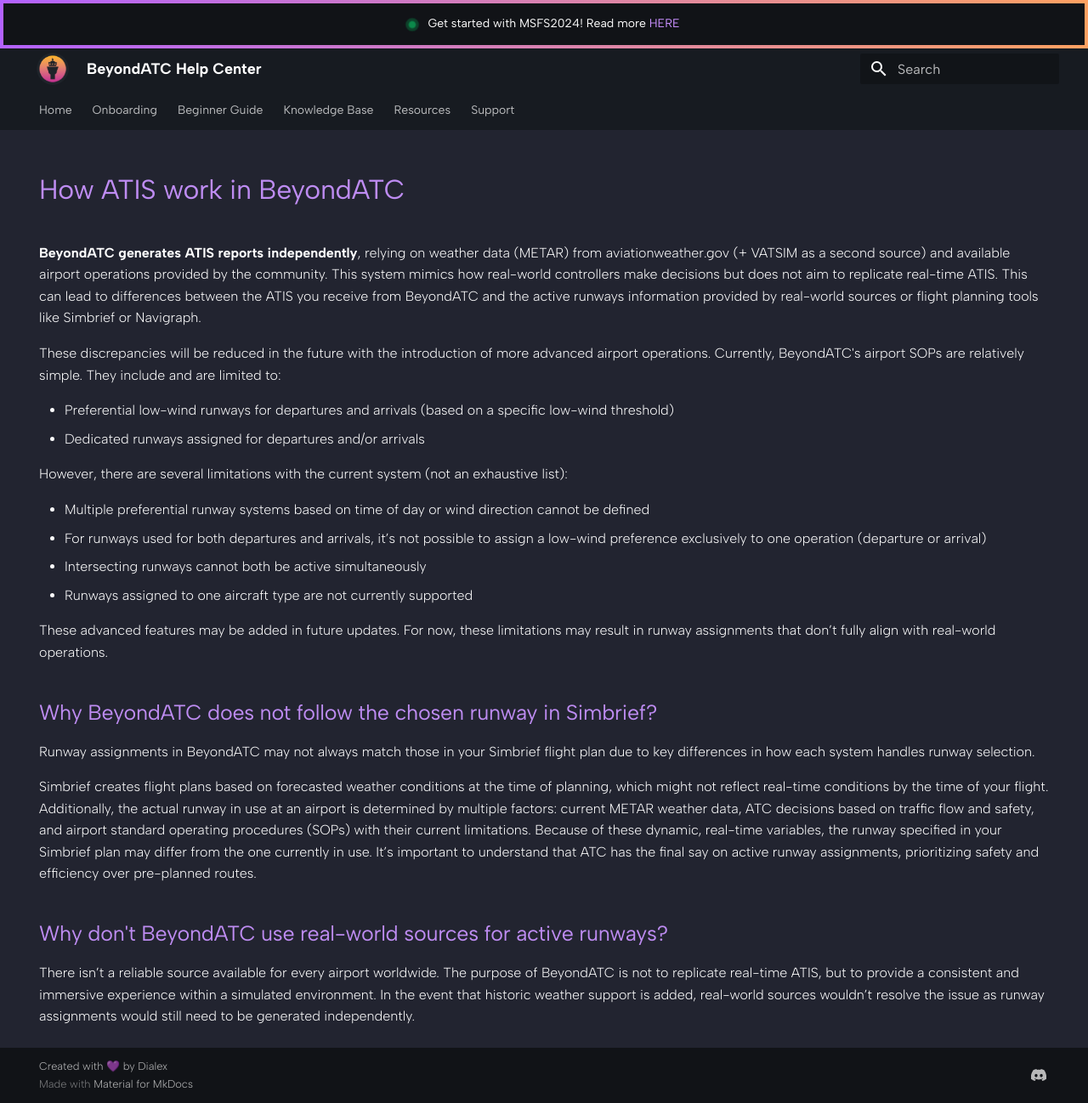
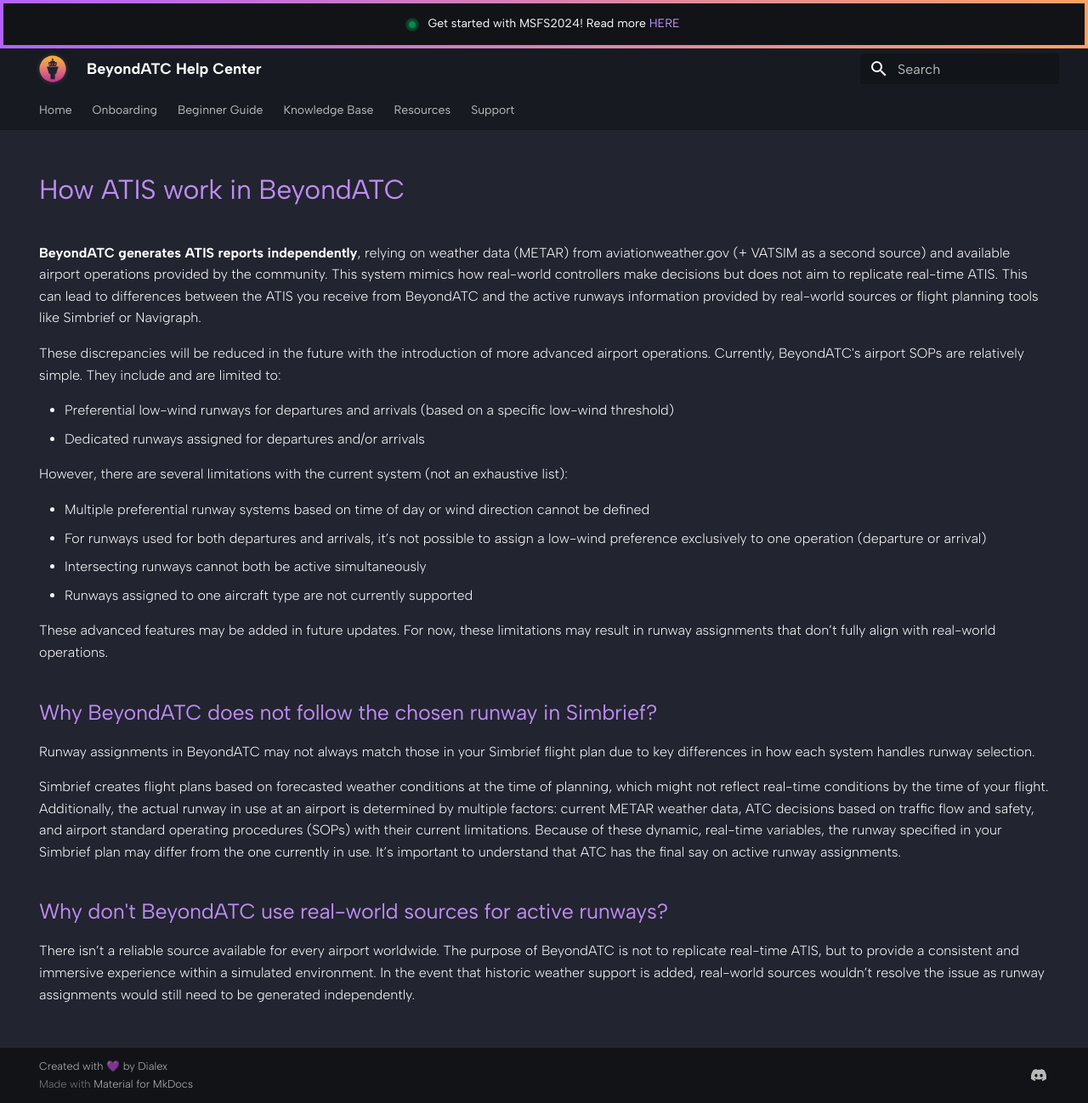
Before and after one commit to BeyondATC/BeyondATC_Wiki, an MkDocs documentation site: the page built from docs/knowledge-base/atis.md, in a window 1280 px wide and 1298 px high. Shown: the whole window at 85% size. Built offline with MkDocs 1.6.1 and Material for MkDocs 9.7.7, drawn with Linux system fonts in a browser that asks for light colours.

Commit message:
update information

```diff
--- a/docs/knowledge-base/atis.md
+++ b/docs/knowledge-base/atis.md
@@ -31,7 +31,7 @@ These advanced features may be added in future updates. For now, these limitatio
 
 Runway assignments in BeyondATC may not always match those in your Simbrief flight plan due to key differences in how each system handles runway selection.
 
-Simbrief creates flight plans based on forecasted weather conditions at the time of planning, which might not reflect real-time conditions by the time of your flight. Additionally, the actual runway in use at an airport is determined by multiple factors: current METAR weather data, ATC decisions based on traffic flow and safety, and airport standard operating procedures (SOPs) with their current limitations. Because of these dynamic, real-time variables, the runway specified in your Simbrief plan may differ from the one currently in use. It’s important to understand that ATC has the final say on active runway assignments, prioritizing safety and efficiency over pre-planned routes.
+Simbrief creates flight plans based on forecasted weather conditions at the time of planning, which might not reflect real-time conditions by the time of your flight. Additionally, the actual runway in use at an airport is determined by multiple factors: current METAR weather data, ATC decisions based on traffic flow and safety, and airport standard operating procedures (SOPs) with their current limitations. Because of these dynamic, real-time variables, the runway specified in your Simbrief plan may differ from the one currently in use. It’s important to understand that ATC has the final say on active runway assignments.
 
 ## Why don't BeyondATC use real-world sources for active runways?
 
```
